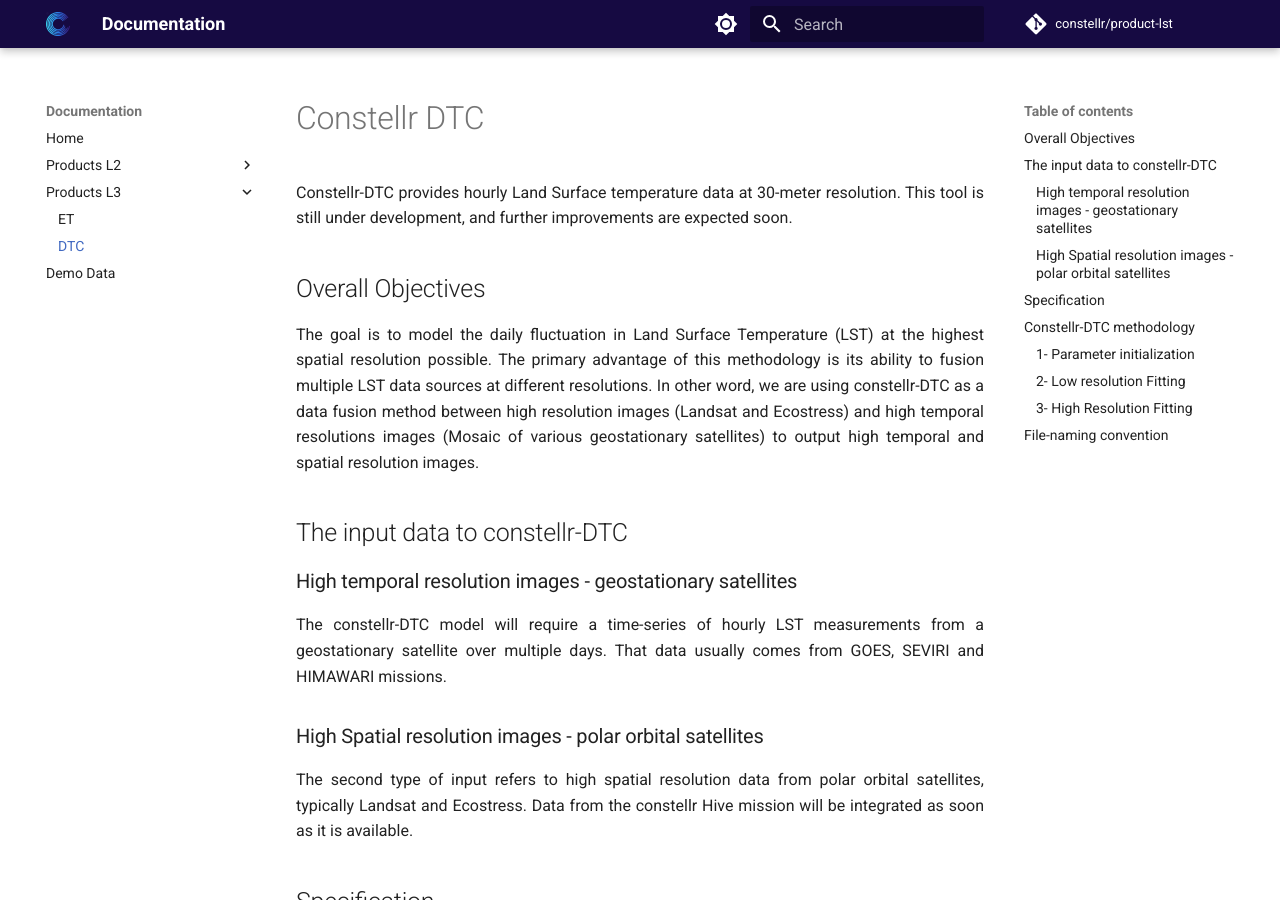
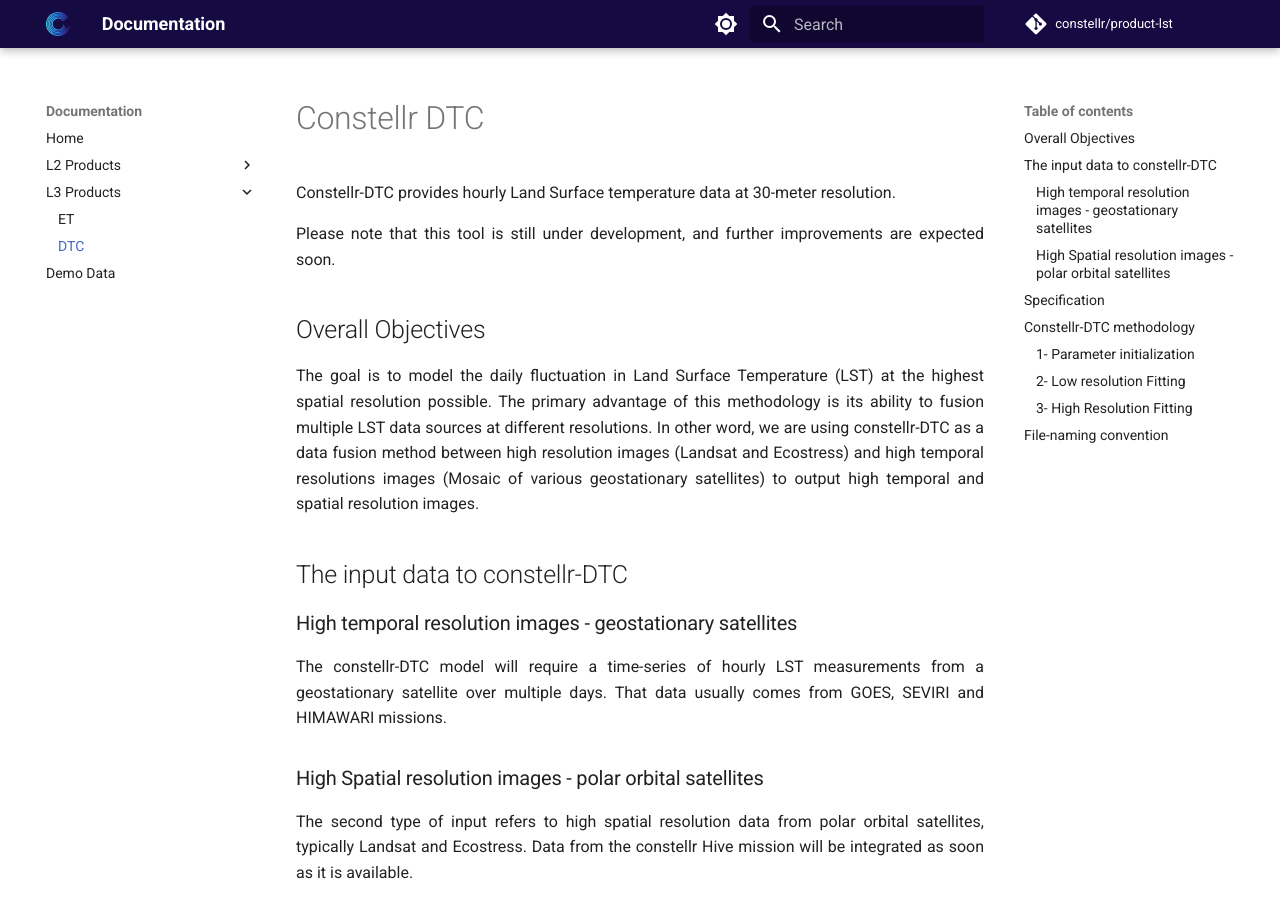
Before and after one commit to constellr/product-lst, an MkDocs documentation site: the page built from docs/DTC.md, in a window 1280 px wide and 900 px high. Built offline with MkDocs 1.6.1 and Material for MkDocs 9.7.7, drawn with Linux system fonts in a browser that asks for light colours; comment, search, counter and statistics services are not loaded; the version menu is left out.

```diff
--- a/docs/DTC.md
+++ b/docs/DTC.md
@@ -1,6 +1,7 @@
 # Constellr DTC
 Constellr-DTC provides hourly Land Surface temperature data at 30-meter resolution.
-This tool is still under development, and further improvements are expected soon.
+
+Please note that this tool is still under development, and further improvements are expected soon.
 
 ## Overall Objectives
 
--- a/mkdocs.yml
+++ b/mkdocs.yml
@@ -9,9 +9,9 @@ repo_name: constellr/product-lst
 edit_uri: https://github.com/constellr/product-lst/tree/main/docs/
 nav:
   - Home: index.md
-  - Products L2:
+  - L2 Products:
     - LST30: lst.md
-  - Products L3:
+  - L3 Products:
     - ET: et.md
     - DTC: DTC.md
   - Demo Data: demo.md
```
